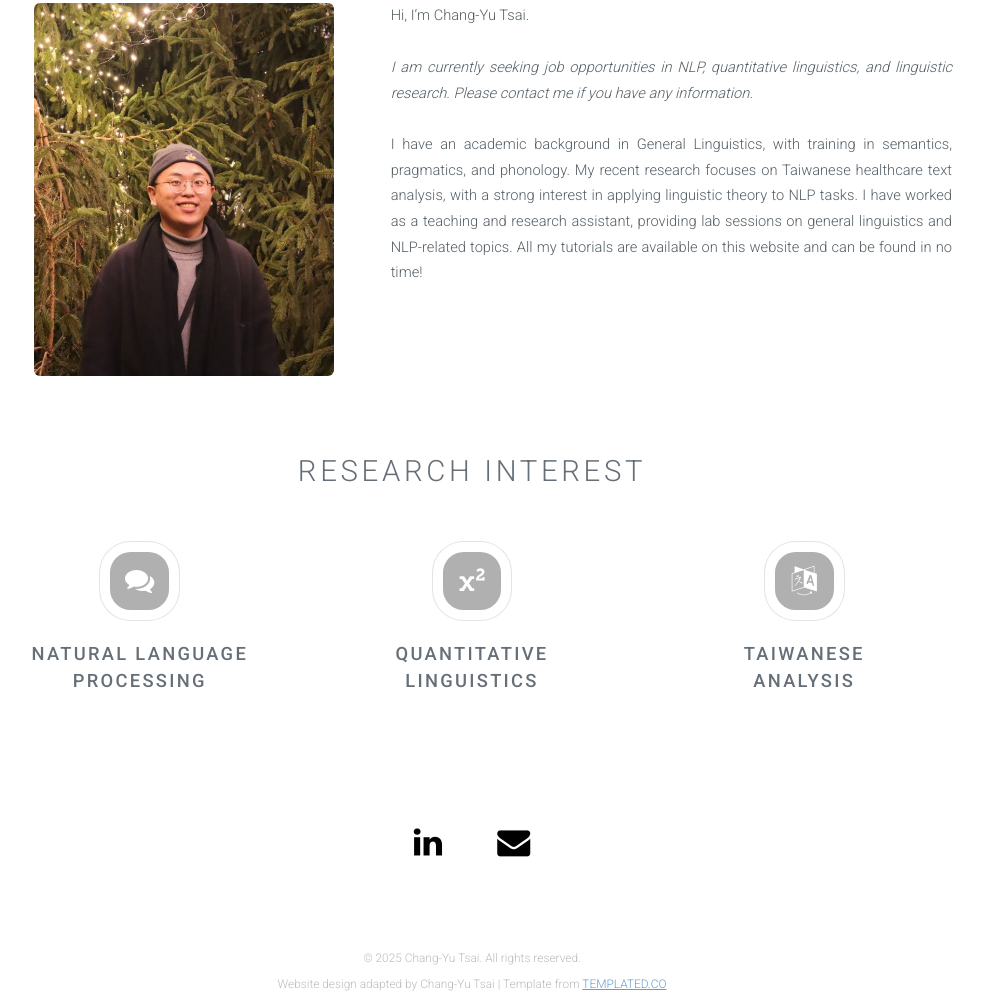
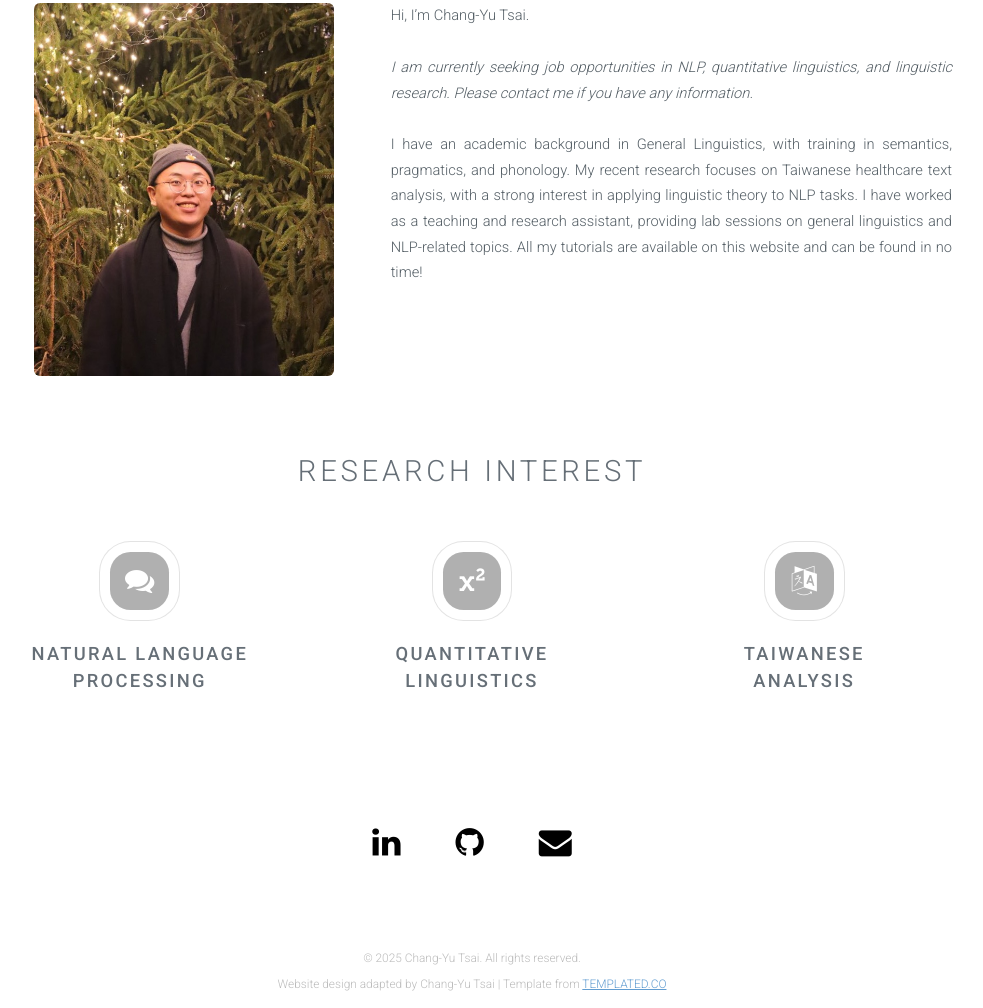
Before and after one commit to EntropiaTsai/EntropiaTsai.github.io, a plain HTML site: page index.html in a window 1280 px wide. Shown: the part 431-1439 px from the top of the page, without its empty margins (168-1151 px from the left). Drawn offline with Linux system fonts and the light colour scheme.

Commit message:
Add GitHub link

```diff
--- a/index.html
+++ b/index.html
@@ -138,6 +138,12 @@
 									</a>
 								</li>
 								<li>
+									<a href="mailto:entropia.changyu@gmail.com" class="icon fa-github">
+									  <span class="label">GitHub</span>
+									</a>
+								</li>
+
+								<li>
 									<a href="mailto:entropia.changyu@gmail.com" class="icon fa-envelope">
 									  <span class="label">Email</span>
 									</a>
```
Also changed, not shown: colab_tutorial.html (+6 -1 lines), cv.html (+6 -1 lines), porfolio.html (+7 -1 lines), 1 other file.
